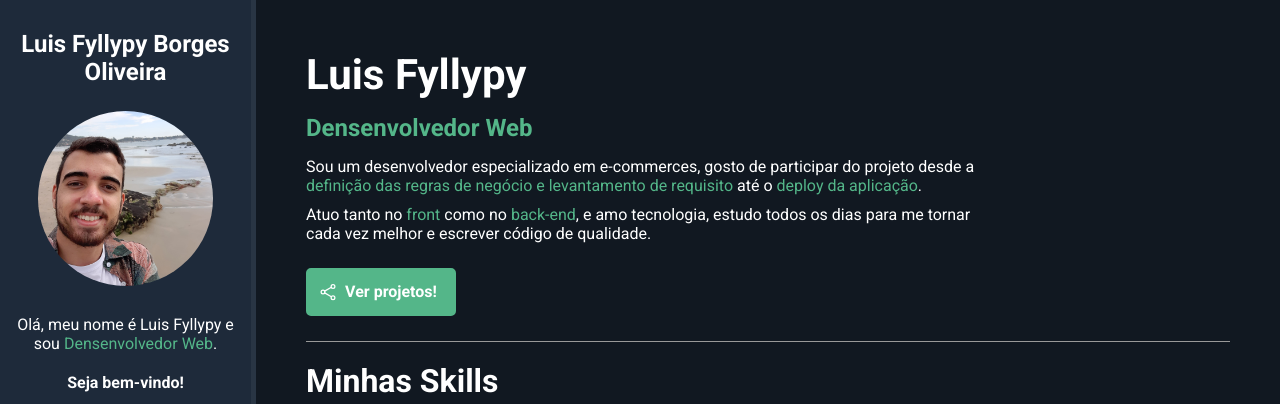
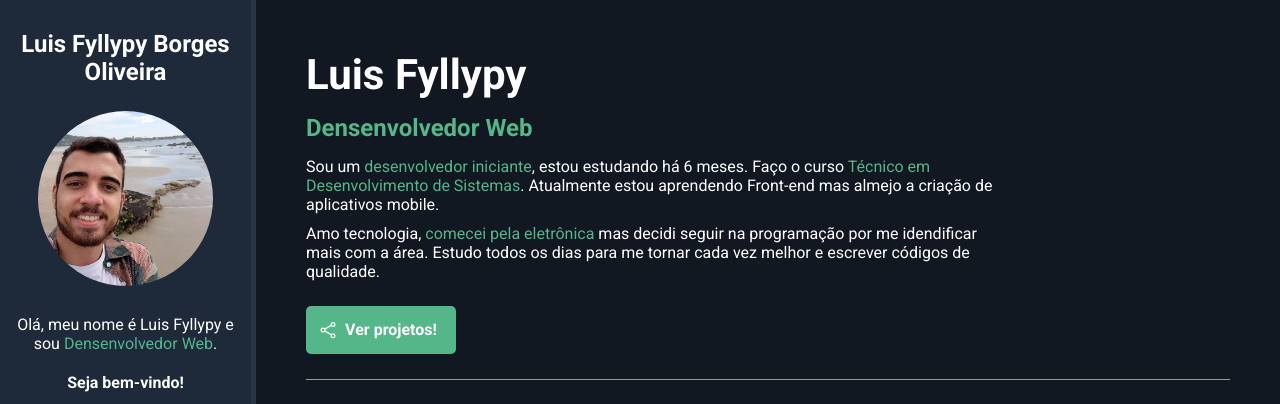
Before and after one commit to luisfyllypy/luisfyllypy, a plain HTML site: page index.html in a window 1280 px wide. Shown: the top 404 px of the page. Drawn offline with nearby package versions, Linux system fonts and the light colour scheme.

Commit message:
Correção de textos

```diff
--- a/index.html
+++ b/index.html
@@ -31,9 +31,9 @@
             <section id="about-container">
                 <h1 id="name">Luis Fyllypy</h1>
                 <p id="title"><span class="highlight">Densenvolvedor Web</span></p>
-                <p class="description">Sou um desenvolvedor especializado em e-commerces, gosto de participar do projeto desde a <span class="highlight">definição das regras de negócio e levantamento de requisito</span> até o <span class="highlight">deploy da aplicação</span>.</p>
-                <p class="description">Atuo tanto no <span class="highlight">front</span> como no <span class="highlight">back-end</span>, e amo tecnologia, estudo todos os dias para me tornar cada vez melhor e escrever código de qualidade.</p>
-                <a href="https://github.com/luisfyllypy" id="btn-projects"><ion-icon name="share-social-outline"></ion-icon><span>Ver projetos!</span></a>
+                <p class="description">Sou um <span class="highlight">desenvolvedor iniciante</span>, estou estudando há 6 meses. Faço o curso <span class="highlight">Técnico em Desenvolvimento de Sistemas</span>. Atualmente estou aprendendo Front-end mas almejo a criação de aplicativos mobile.</p>
+                <p class="description">Amo tecnologia, <span class="highlight">comecei pela eletrônica</span> mas decidi seguir na programação por me idendificar mais com a área. Estudo todos os dias para me tornar cada vez melhor e escrever códigos de qualidade.</p>
+                <a href="https://github.com/luisfyllypy" id="btn-projects" target="_blank"><ion-icon name="share-social-outline"></ion-icon><span>Ver projetos!</span></a>
                 <h2 id="skills-section-title">Minhas Skills</h2>
                 <p class="description">Conheça as tecnologias que domino:</p>
                 <div id="skills-container">
```
